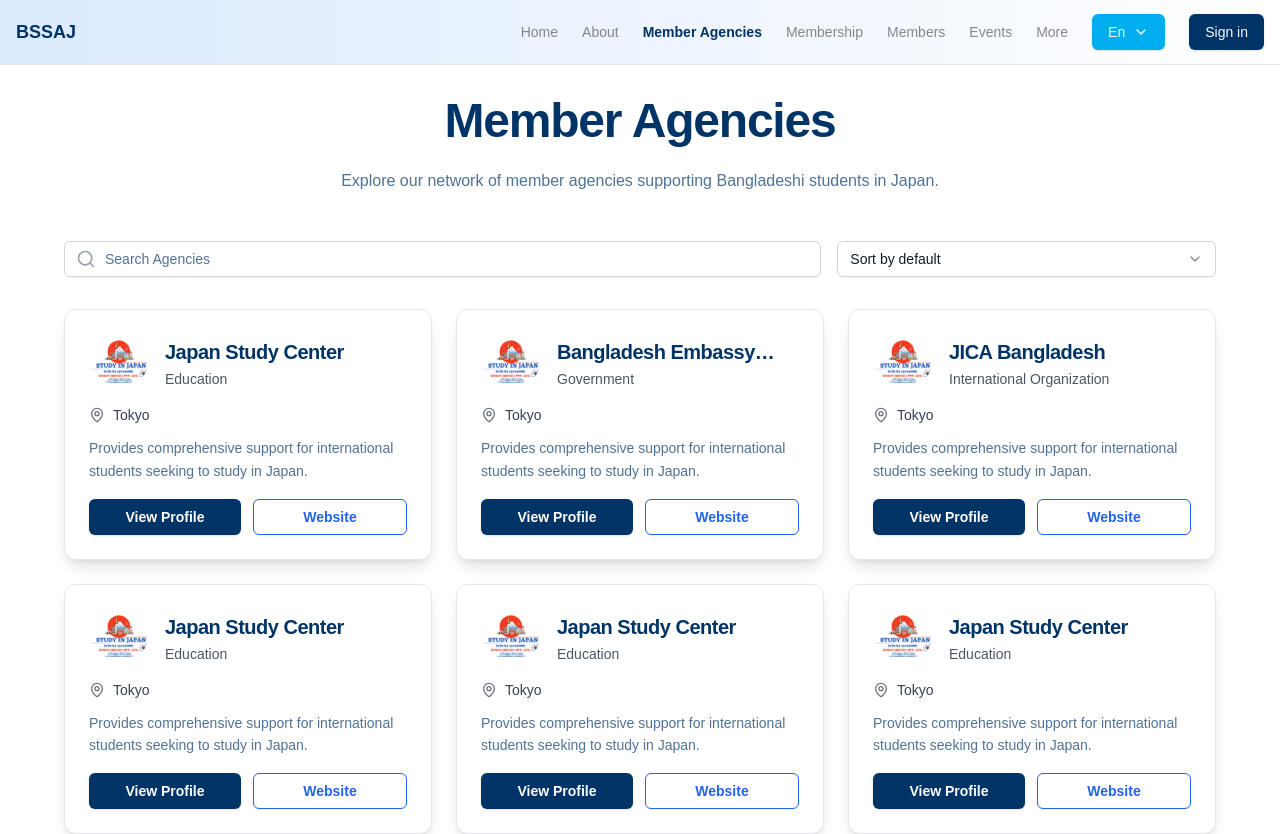
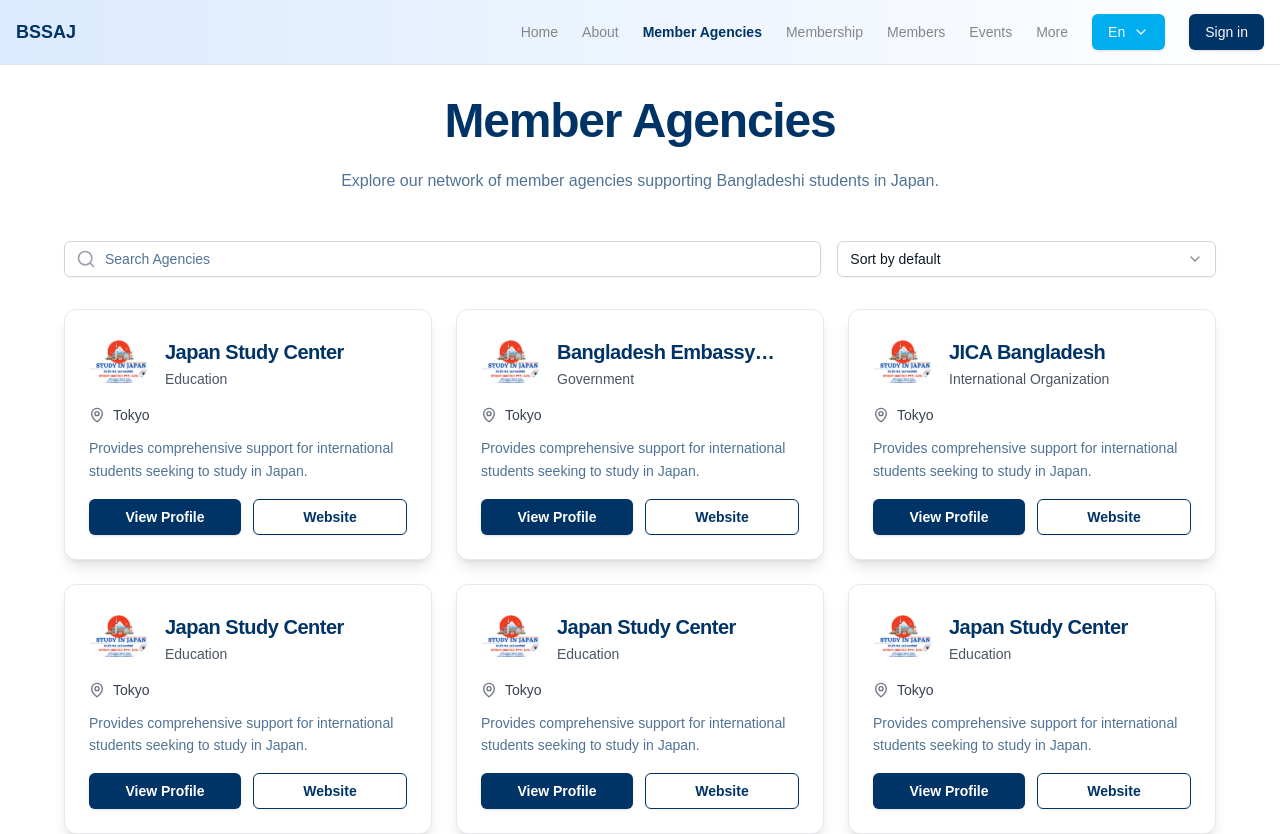
Before and after one commit to sakib-xrz/bssaj-frontend, a Next.js app: page /member-agencies in a window 1280 px wide. Shown: the top 834 px of the page. Built offline with nearby package versions, Linux system fonts and the light colour scheme.

Commit message:
polishing

```diff
--- a/app/(public)/member-agencies/member-agencies.tsx
+++ b/app/(public)/member-agencies/member-agencies.tsx
@@ -231,7 +231,7 @@
                   <Button
                     asChild
                     variant="outline"
-                    className="flex-1 border-blue-600 text-blue-600 hover:bg-blue-50 hover:text-blue-700 font-bold py-2 px-4 rounded-md transition-colors duration-200 text-sm"
+                    className="flex-1 border-primary text-primary hover:bg-blue-50 hover:text-primary font-bold py-2 px-4 rounded-md transition-colors duration-200 text-sm"
                   >
                     <Link href={agency.websiteLink}>Website</Link>
                   </Button>
```
